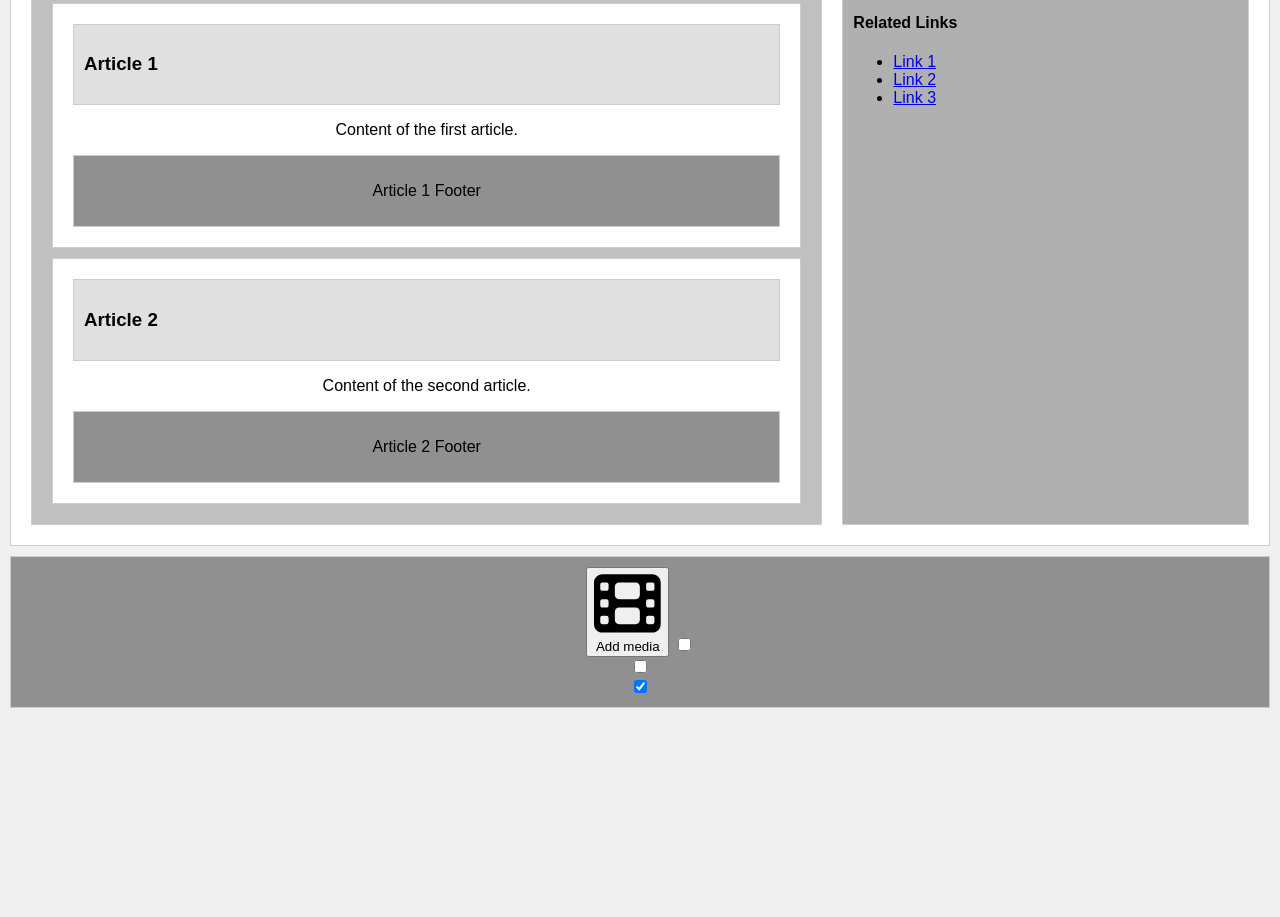
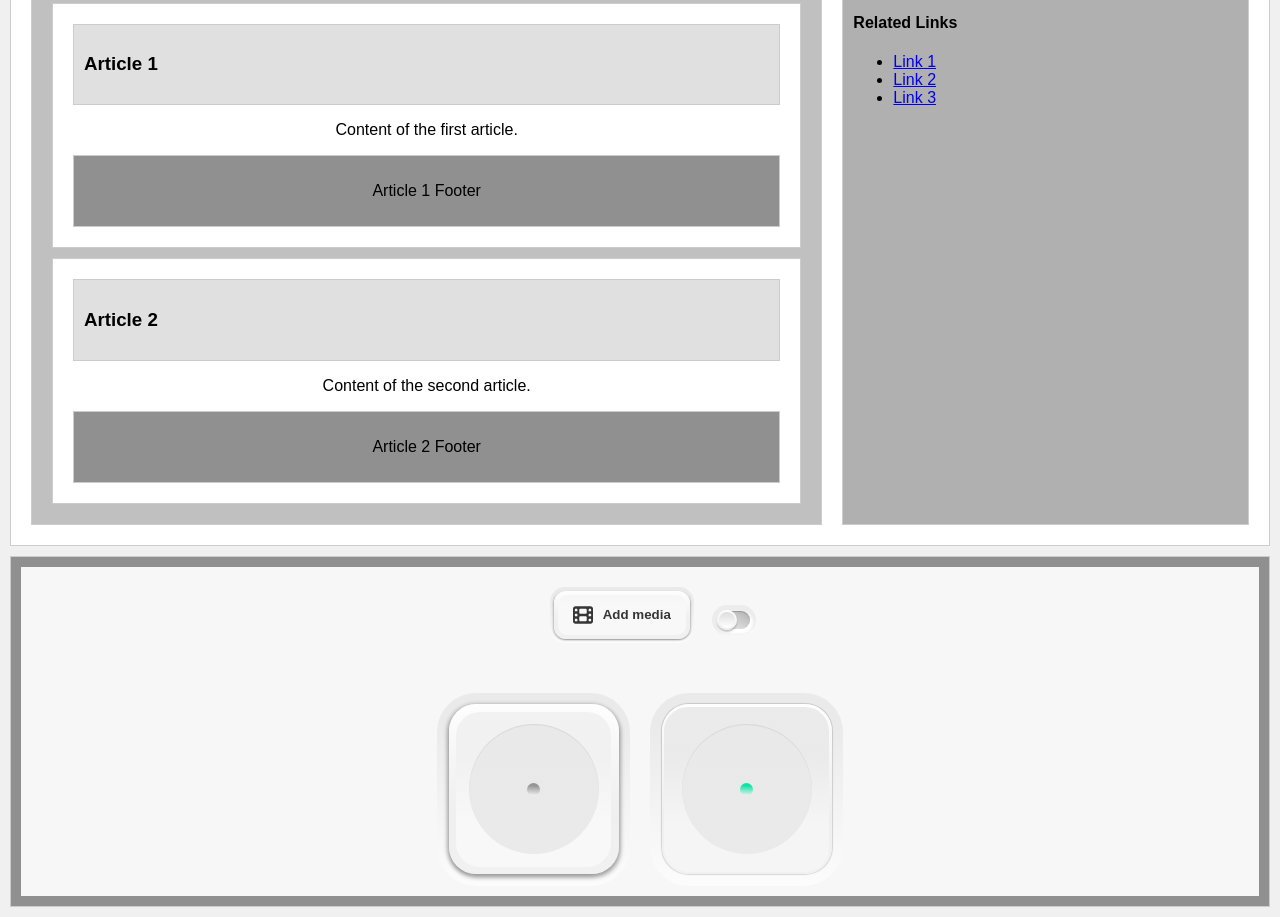
Before and after one commit to nicolasbellic/Web_template, a plain HTML site: page index.html in a window 1280 px wide. Shown: the part 353-1270 px from the top of the page. Before the commit the page ends 1071 px from the top, so only its background shows below. Drawn offline with Linux system fonts and the light colour scheme.

Commit message:
Update styles.css

```diff
--- a/Styles/styles.css
+++ b/Styles/styles.css
@@ -74,3 +74,223 @@ h1 {
 h2 {
     text-align: center;
 }
+
+/* Additions */
+
+.container {
+    display: flex;
+    flex-direction: column;
+    justify-content: center;
+    align-items: center;
+    background: #f7f7f7;
+    height: 100%;
+}
+
+
+.interrupters {
+    display: flex;
+}
+
+.credits {
+    position: absolute;
+    bottom: 10px;
+    left: 10px;
+    font-family: sans-serif;
+    font-size: 12px;
+}
+
+.credits a {
+    text-decoration: none;
+    color: #2196f3;
+}
+
+/* PRIMARY BUTTON */
+
+button.primary {
+    cursor: pointer;
+    border: none;
+    border-radius: 15px;
+    padding: 4px 4px;
+    background: linear-gradient(0deg, rgba(252,252,252,1) 0%, rgb(234 234 234) 84%);
+    margin: 20px;
+    color: #373636
+}
+
+button.primary>div {
+    background: rgb(237,237,237);
+    background: linear-gradient(0deg, rgb(237 237 237 / 71%) 35%, rgba(254,254,254,1) 100%);
+    box-shadow: rgb(0 0 0 / 23%) -1px 1px 2px 0px, rgb(0 0 0 / 23%) 1px 1px 2px 0px;
+    padding: 4px;
+    border-radius: 12px;
+}
+
+button.primary>div>div {
+    display: flex;
+    align-items: center;
+    background: linear-gradient(180deg, #f5f5f5f5 0%, #f8f8f8 20%);
+    padding: 10px 15px;
+    font-weight: 600;
+    border-radius: 9px;
+    font-family: sans-serif;
+}
+
+button.primary svg {
+    height: 20px;
+    margin-right: 10px;
+    fill: #373636;
+}
+
+button.primary:active>div {
+    padding: 3px;
+    background: linear-gradient(0deg, rgb(205 205 205 / 71%) 35%, rgb(249 248 248) 100%);
+    box-shadow: rgb(0 0 0 / 23%) 0px 0px 0px 1px;
+}
+
+button.primary:active>div>div {
+    padding: 11px 16px;
+    background: rgb(236 233 233) 84%
+}
+
+/* Interrupter */
+
+.interrupter {
+    margin: 10px;
+    cursor: pointer;
+    transition-duration: .3s;
+}
+
+.interrupter input {
+    visibility: hidden;
+}
+
+.interrupter>div {
+    display: flex;
+    justify-content: center;
+    align-items: center;
+    width: 185px;
+    height: 185px;
+    border-radius: 39px;
+    padding: 4px 4px;
+    background: linear-gradient(0deg, rgba(252,252,252,1) 0%, rgb(234 234 234) 84%);
+    color: #373636
+}
+
+.interrupter>div>div {
+    display: flex;
+    justify-content: center;
+    align-items: center;
+    height: 170px;
+    width: 170px;
+    background: rgb(237,237,237);
+    background: linear-gradient(0deg, rgb(237 237 237 / 71%) 35%, rgba(254,254,254,1) 100%);
+    /* box-shadow: rgb(0 0 0 / 23%) -1px 1px 2px 0px, rgb(0 0 0 / 23%) 1px 3px 2px 0px; */
+    box-shadow: rgb(0 0 0 / 23%) -1px 1px 4px 1px, rgb(0 0 0 / 23%) 1px 3px 4px 1px;
+    border-radius: 27px;
+}
+
+.interrupter>div>div>div {
+    width: 155px;
+    height: 155px;
+    display: flex;
+    align-items: center;
+    justify-content: center;
+    background: linear-gradient(180deg, #f1f1f1f5 30%, #f8f8f8 70%);
+    font-weight: 600;
+    border-radius: 24px;
+}
+
+.interrupter>div>div>div>div {
+    display: flex;
+    justify-content: center;
+    align-items: center;
+    width: 130px;
+    height: 130px;
+    border-radius: 100px;
+    background: linear-gradient(0deg, rgb(234 234 234) 0%, rgb(233 233 233) 100%);
+    box-shadow: inset rgb(0 0 0 / 8%) 0px 1px 1px 0px;
+}
+
+.interrupter>div>div>div>div>div {
+    width: 13px;
+    height: 13px;
+    background: linear-gradient(182deg, rgb(149 149 149) 20%, rgb(241 241 241) 97%);
+    border-radius: 100%;
+}
+
+.interrupter input:checked + div>div {
+    box-shadow: rgb(0 0 0 / 15%) 0px 0px 1px 1px;
+}
+
+.interrupter input:checked + div>div>div {
+    width: 165px;
+    height: 165px;
+    background: linear-gradient(180deg, #eaeaeaf5 30%, #f5f5f5 70%);
+}
+
+.interrupter input:checked + div>div>div>div>div {
+    background: linear-gradient(182deg, rgb(11 228 164) 20%, rgb(241 241 241) 97%);
+}
+
+/* SWITCH */
+
+.switch {
+    position: relative;
+    display: inline-block;
+    width: 32px;
+    height: 18px;
+  }
+
+  .switch input {
+    opacity: 0;
+    width: 0;
+    height: 0;
+  }
+
+  .slider {
+    position: absolute;
+    cursor: pointer;
+    top: 0;
+    left: 0;
+    right: 0;
+    bottom: 0;
+    background-image: linear-gradient(212deg, #AFAFAF 0%, #F5F5F5 100%);
+    -webkit-transition: 0.4s;
+    transition: 0.4s;
+    box-shadow: inset 0 1px 1px 0 rgba(0, 0, 0, 0.2), 1px 3px 3px 2px #fff, 0 0 0 6px #ECECEC;
+    border-radius: 34px;
+  }
+  .slider:before {
+    position: absolute;
+    content: "";
+    height: 20px;
+    width: 20px;
+    left: -1px;
+    bottom: -1px;
+    background: linear-gradient(#fefefe, #ededed);
+    transition: 0.4s;
+    box-shadow: 0 2px 2px 0 rgba(0, 0, 0, 0.25);
+    border-radius: 50%;
+  }
+  .slider:after {
+    position: absolute;
+    top: 1px;
+    bottom: 1px;
+    left: 1px;
+    right: 1px;
+    height: 16px;
+    width: 16px;
+    background: linear-gradient(#ddd, #fff);
+    content: "";
+    z-index: 1;
+    border-radius: 16px;
+    transition: 0.4s;
+  }
+
+  input:checked + .slider {
+    background-image: linear-gradient(148deg, #25EABC 0%, #DDF0EB 99%);
+  }
+
+  input:checked + .slider:before,
+  input:checked + .slider:after {
+    transform: translateX(16px);
+  }
```
